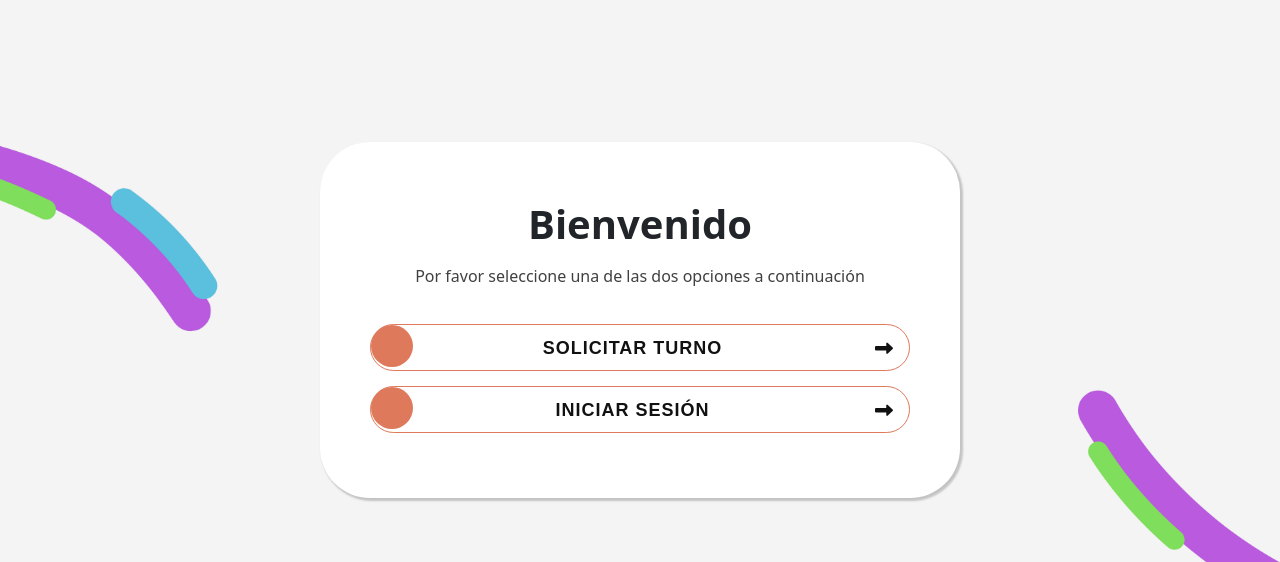
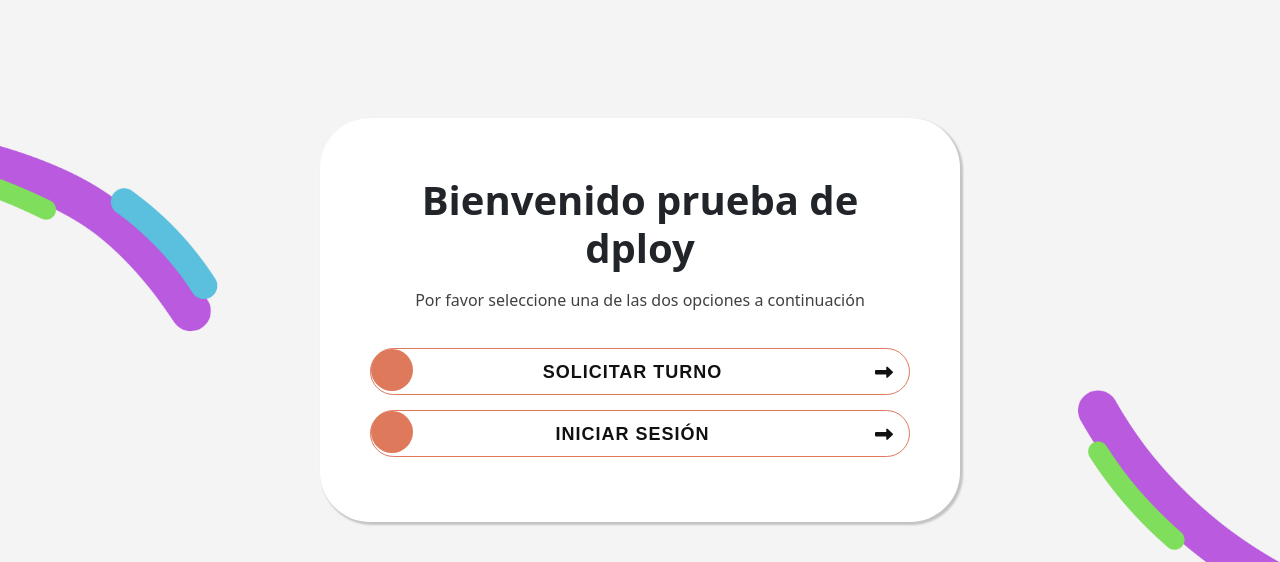
Before and after one commit to juanj72/Sistema_gestor_turnos, a Django app: page / in a window 1280 px wide. Shown: the part 80-642 px from the top of the page. Run offline with Django 4.2, Linux system fonts and the light colour scheme; some libraries are stand-ins or nearby versions.

Commit message:
Update index.html
prueba de deploy

```diff
--- a/turnos/templates/index.html
+++ b/turnos/templates/index.html
@@ -40,7 +40,7 @@
     <header><h1>Turnos Keca<i class='fab fa-typo3'></i></h1></header>
     <div class="selec">
 
-        <h1 class="fw-bold text-center py-2">Bienvenido</h1>
+        <h1 class="fw-bold text-center py-2">Bienvenido prueba de dploy</h1>
         <p>Por favor seleccione una de las dos opciones a continuación</p>
         <a class="btnindex btn btn-lg" id="rec" href="{% url 'registro'%}">
             <span>Solicitar turno</span>
```
